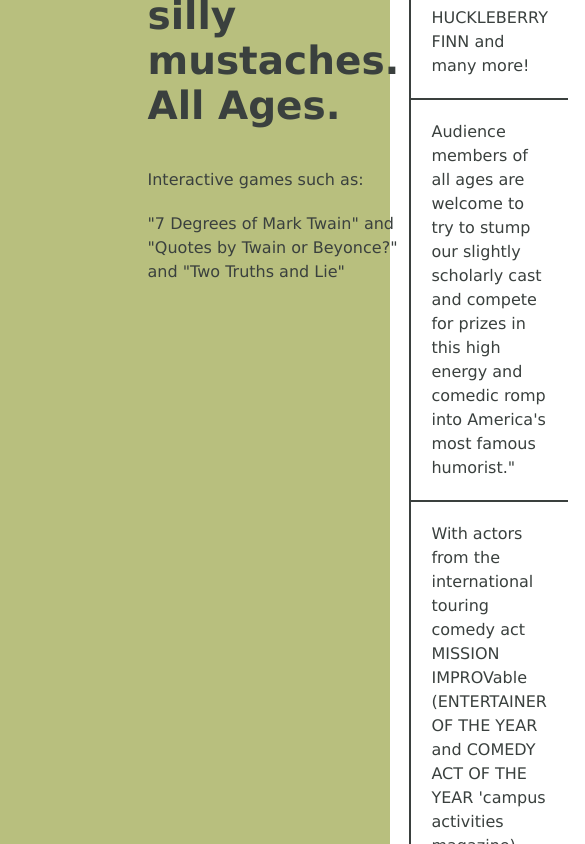
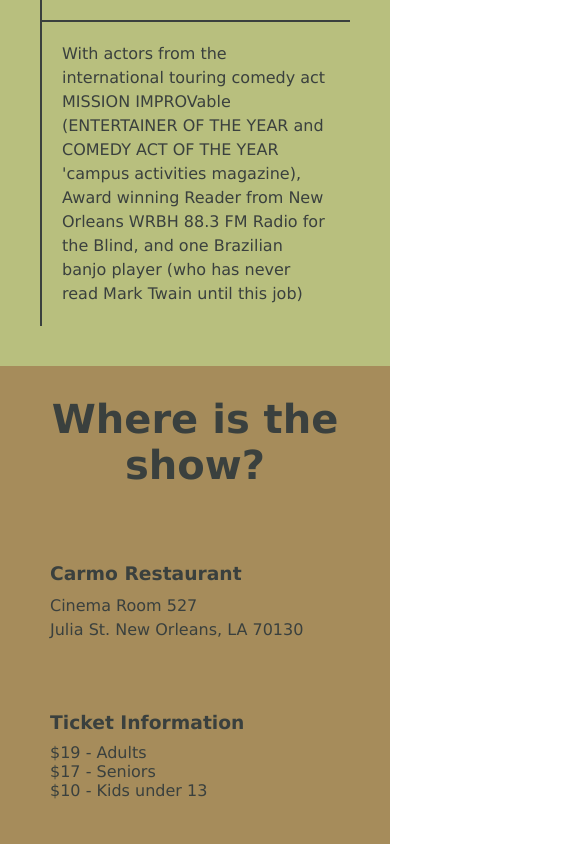
Before and after one commit to LeelooDawn/mark-twain-website, a React (Create React App) app: page / in a window 390 px wide. Shown: the part 1156-2000 px from the top of the page, 585 px wide, since content can reach past the window. Built offline with nearby package versions, Linux system fonts and the light colour scheme.

Commit message:
Update info Responsive design

```diff
--- a/src/components/Header.js
+++ b/src/components/Header.js
@@ -69,7 +69,7 @@
             <img
               src={mark}
               alt="Illustration of Mark Twain"
-              srcSet="Mark Twain.jpg , Mark Twain 420w.jpg"
+              srcSet="Mark Twain.jpg , Mark Twain 420w.jpg, Mark Twain 300w.jpeg"
               sizes="(max-width: 480px) 100vw, (max-width:900px) 33vw, 738px"
             />
             <div className="dates">
--- a/src/components/Ticketinfo.js
+++ b/src/components/Ticketinfo.js
@@ -10,7 +10,7 @@
         <div className="about">
           <h2>Where is the show?</h2>
           <div className="ticket-container">
-            <div>
+            <div className="huckfinn">
               <img
                 src={huckfinn}
                 alt="Huckleberry Finn Illustration"
--- a/src/components/componentCSS/Extrainfo.css
+++ b/src/components/componentCSS/Extrainfo.css
@@ -25,3 +25,30 @@
 .pleasenote h3 {
   padding-bottom: 10px;
 }
+@media screen and (max-width: 768px) {
+  .extra-container {
+    display: inline-grid;
+    grid-column: 1 /13;
+  }
+  .extra-grid {
+    display: inline-grid;
+    grid-template-columns: 1fr 1fr;
+  }
+  .extra-grid img {
+    display: none;
+  }
+}
+
+@media only screen and (max-width: 430px) {
+  .extra-container {
+    display: grid;
+    grid-column: 1 /13;
+  }
+  .extra-grid {
+    display: inline-grid;
+    grid-template-columns: 1fr;
+  }
+  .extra-grid img {
+    display: none;
+  }
+}
--- a/src/components/componentCSS/Showinfo.css
+++ b/src/components/componentCSS/Showinfo.css
@@ -36,3 +36,36 @@
 .summary2 {
   border-left: 2px solid #3a403e;
 }
+
+@media screen and (max-width: 768px) {
+  .showInfo {
+    display: inline-grid;
+    grid-column: 1 /13;
+  }
+  .summary {
+    display: flex;
+  }
+  .summary-left h2 {
+    font-size: 30px;
+    text-align: left;
+  }
+  .summary-right {
+    font-size: 18px;
+  }
+}
+
+@media only screen and (max-width: 430px) {
+  .showInfo {
+    display: grid;
+    grid-column: 1 /13;
+  }
+  .summary {
+    display: flex;
+  }
+  .summary-left {
+    display: none;
+  }
+  .summary-right {
+    font-size: 14px;
+  }
+}
--- a/src/components/componentCSS/Ticketinfo.css
+++ b/src/components/componentCSS/Ticketinfo.css
@@ -46,3 +46,34 @@
   box-shadow: 0 12px 16px 0 rgba(0, 0, 0, 0.24),
     0 17px 50px 0 rgba(0, 0, 0, 0.19);
 }
+
+@media screen and (max-width: 768px) {
+  .about {
+    display: inline-grid;
+    grid-column: 1 /13;
+  }
+  .ticket-container {
+    display: inline-grid;
+    grid-template-columns: 1fr 1fr;
+  }
+  .ticket-container img {
+    display: none;
+  }
+  .huckfinn img {
+    display: flex;
+  }
+}
+
+@media only screen and (max-width: 430px) {
+  .about {
+    display: grid;
+    grid-column: 1 /13;
+  }
+  .ticket-container {
+    display: inline-grid;
+    grid-template-columns: 1fr;
+  }
+  .ticket-container img {
+    display: none;
+  }
+}
```
Also changed, not shown: src/Images/Mark Twain 300w.jpeg (added).
